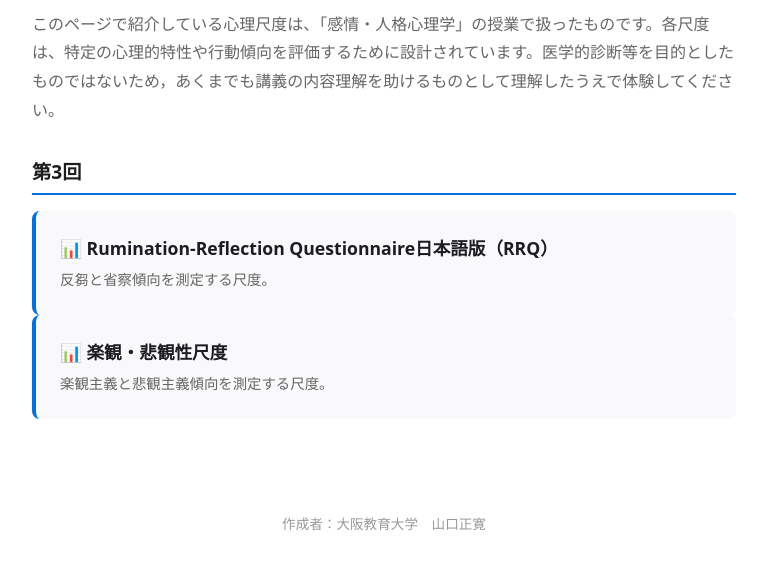
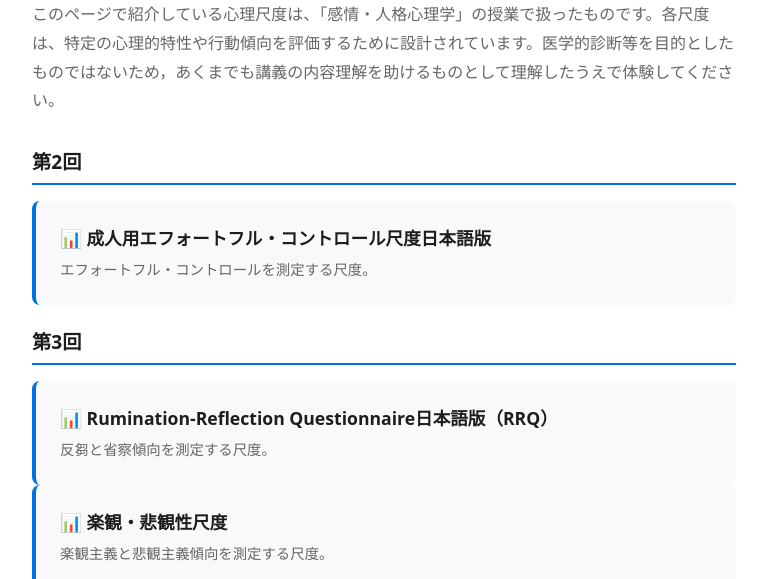
Before and after one commit to mshrymgc/epp_scales, a plain HTML site: page index.html in a window 1280 px wide. Shown: the part 216-795 px from the top of the page, without its empty margins (256-1023 px from the left). Drawn offline with Linux system fonts and the light colour scheme.

Commit message:
feat: 第2回の講義スケールを追加し、成人用エフォートフル・コントロール尺度のリンクを作成

```diff
--- a/index.html
+++ b/index.html
@@ -165,6 +165,13 @@
 
      <div class="features">
        <div class="lecture-section">
+        <div class="lecture-title">第2回</div>
+         <div class="lecture-scales">
+           <a href="ecsj.html" class="scale-item">
+             <h3>📊 成人用エフォートフル・コントロール尺度日本語版</h3>
+             <p>エフォートフル・コントロールを測定する尺度。</p>
+           </a>
+         </div><br>
          <div class="lecture-title">第3回</div>
          <div class="lecture-scales">
            <a href="rrq.html" class="scale-item">
```
